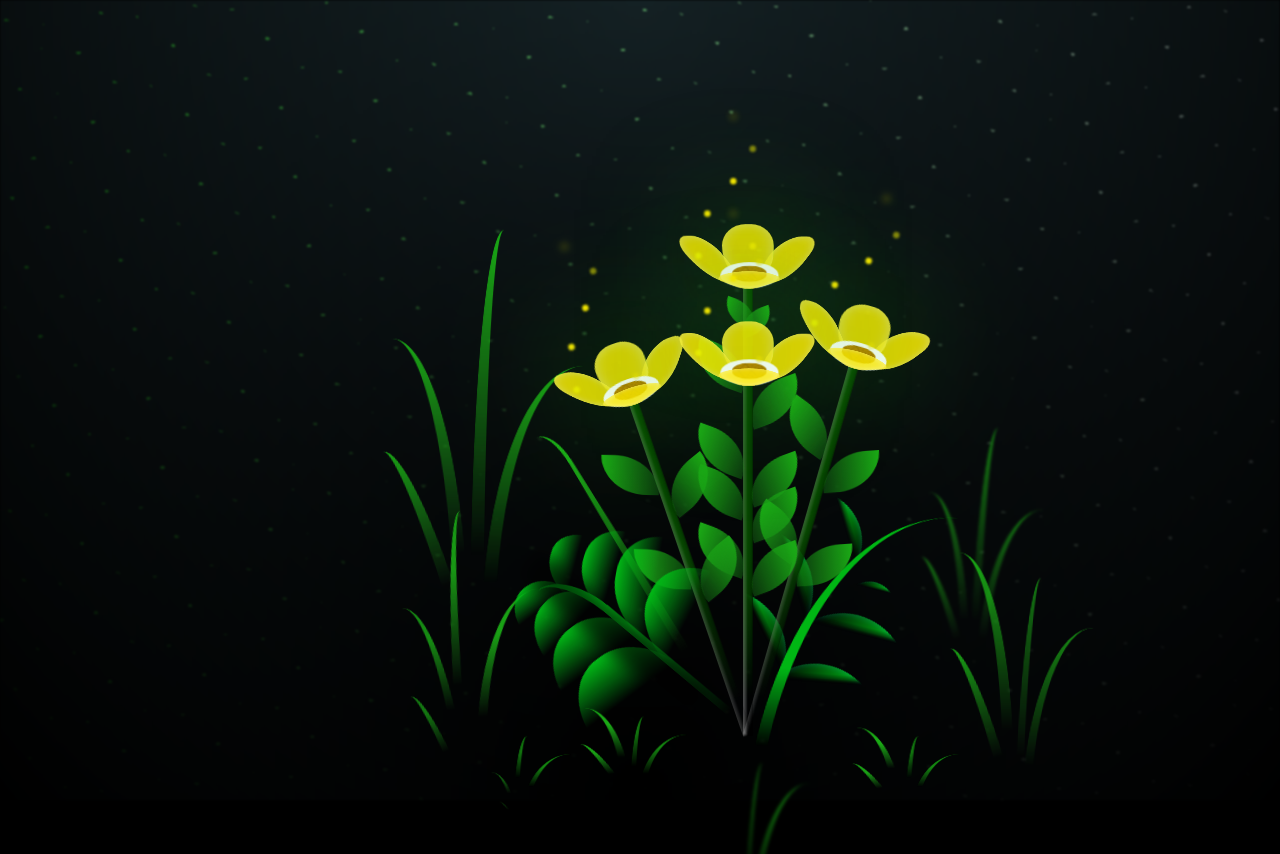
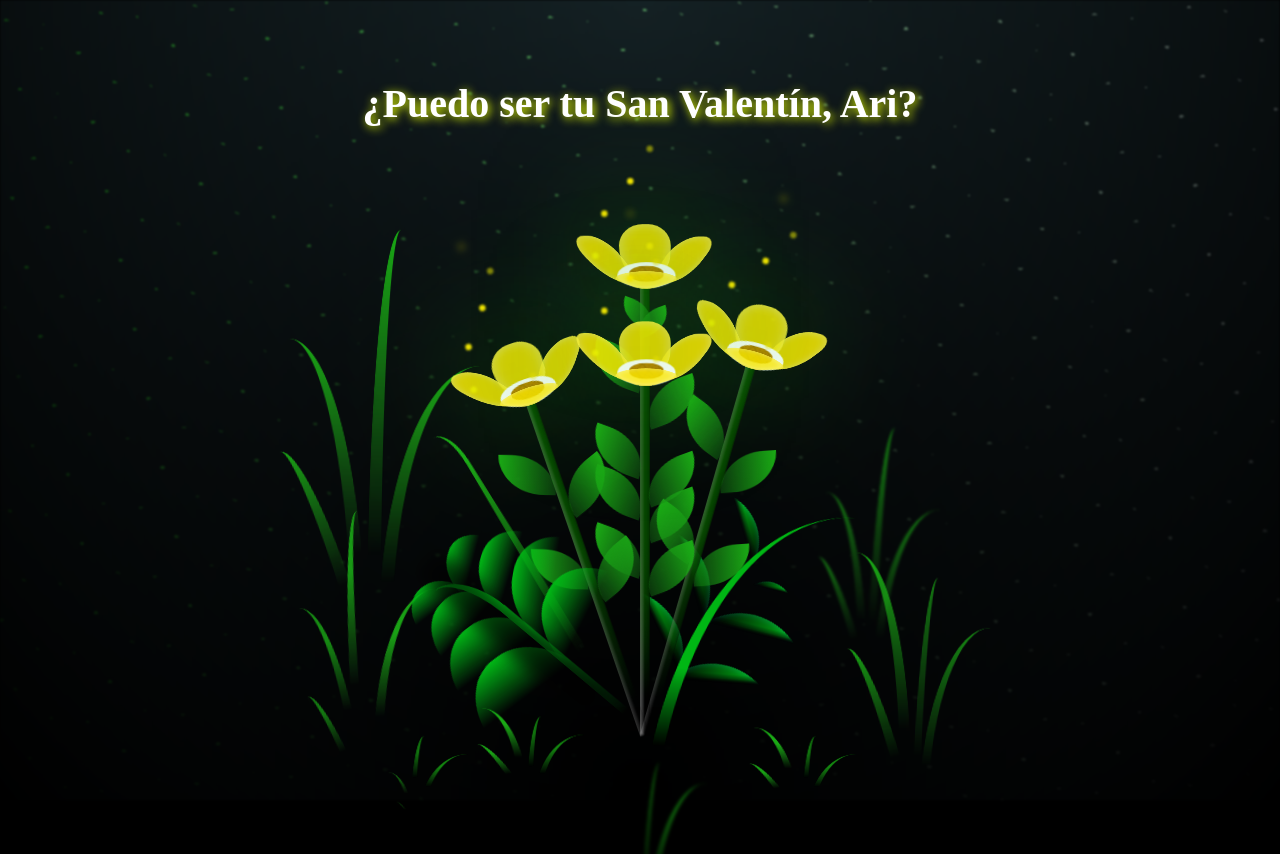
Before and after one commit to LautyMer/ariiii, a plain HTML site: page DATOS/FLORES.html in a window 1280 px wide. Shown: the top 854 px of the page. Drawn offline with Linux system fonts and the light colour scheme.

Commit message:
Update main.css

```diff
--- a/DATOS/css/main.css
+++ b/DATOS/css/main.css
@@ -5,7 +5,17 @@
   margin: 0;
   box-sizing: border-box;
 }
-
+.valentine-text {
+  position: absolute;
+  top: 10%;
+  left: 50%;
+  transform: translateX(-50%);
+  font-size: 2.5rem;
+  font-weight: bold;
+  color: white;
+  text-shadow: 2px 2px 10px rgb(229, 255, 0);
+  text-align: center;
+}
 :root {
   --dark-color: #000;
 }
```
